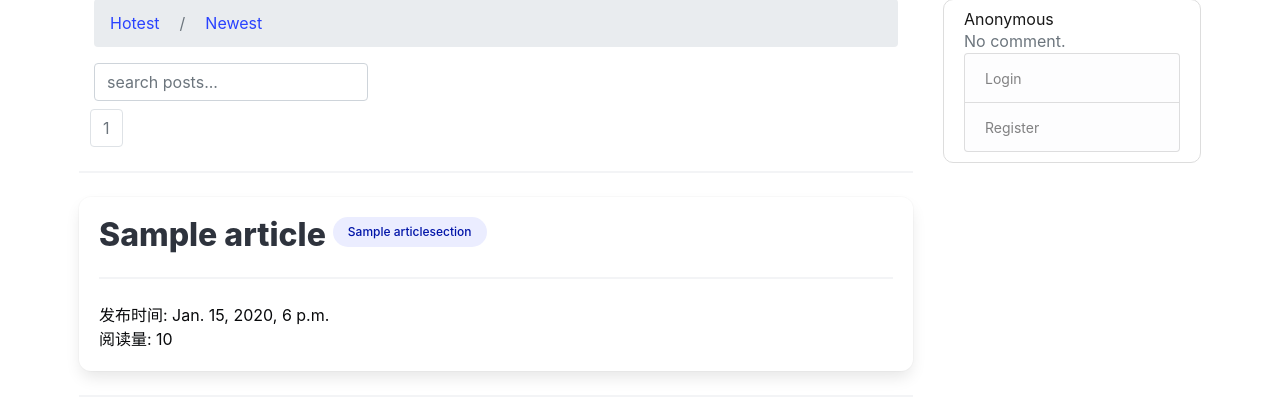
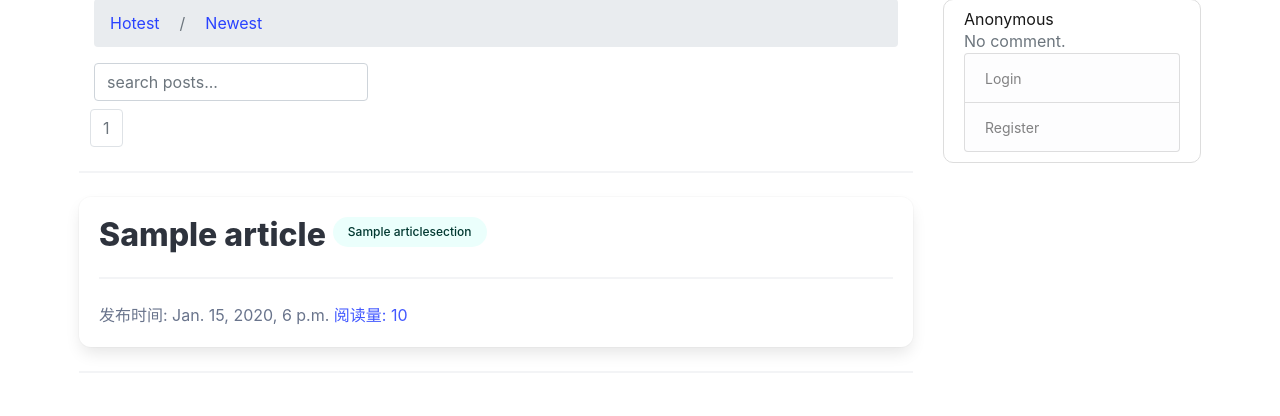
Before and after one commit to PJovy/jovychat, a Django app: page /articles/ in a window 1280 px wide. Shown: the part 69-485 px from the top of the page. Run offline with Django 3.2, Linux system fonts and the light colour scheme; tables that the repository leaves empty hold one stand-in row (values such as "Sample post"); some libraries are stand-ins or nearby versions.

Commit message:
update readme

```diff
--- a/blog/templates/blog/articles.html
+++ b/blog/templates/blog/articles.html
@@ -72,18 +72,16 @@
     <!-- article list -->
     <div class="tile is-ancestor is-vertical">
         {% for article in articles %}
-            <div class="tile is-8 is-parent">
+            <div class="tile is-12 is-parent">
                 <div class="tile is-child box">
                     <a class="title is-info"
                        href="{% url 'blog:article_detail' article_id=article.id %}">{{ article.title }}
                     </a>
-                    <button class="button is-rounded is-link is-bordered is-light is-small">{{ article.section }}</button>
+                    <button class="button is-rounded is-primary is-bordered is-light is-small">{{ article.section }}</button>
                     <hr>
-                    <p class="has-text-black is-small">
+                    <p class="has-text-grey is-small">
                         <span>发布时间: {{ article.pub_date }}</span>
-                    </p>
-                    <p class="has-text-black is-small">
-                        <span>阅读量: {{ article.total_views }}</span>
+                        <span class="has-text-link has-text-right">阅读量: {{ article.total_views }}</span>
                     </p>
                 </div>
 
```
Also changed, not shown: README.md.
